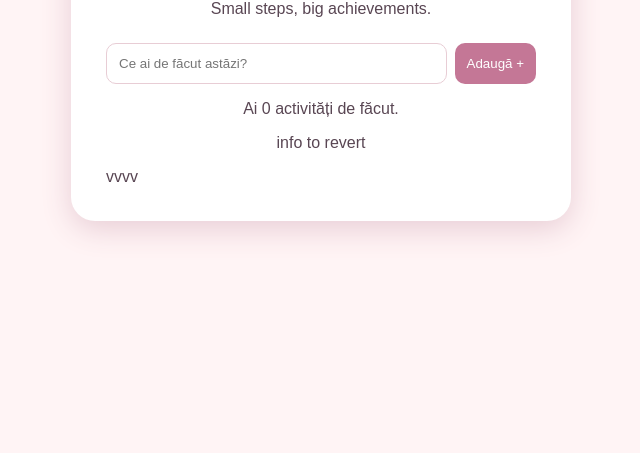
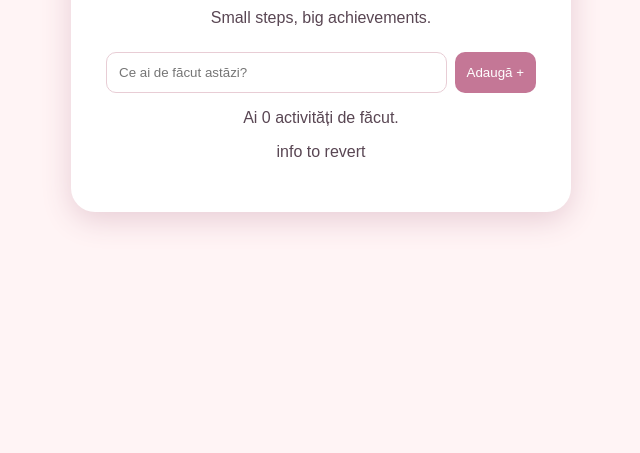
Before and after one commit to oanag03/little-steps, a plain HTML site: page index.html in a window 1280 px wide. Shown: the part 347-800 px from the top of the page, without its empty margins (319-959 px from the left). Drawn offline with Linux system fonts and the light colour scheme.

Commit message:
Revert "other revert test"
This reverts commit 401b3df4810c46d8bd3e1f2a3d35720c1a0206dd.

```diff
--- a/index.html
+++ b/index.html
@@ -21,7 +21,6 @@
 
     <p id="progress">Ai 0 activități de făcut.</p>
     <p class="footer">info to revert</p>
-    vvvv
   </main>
 
   <script src="script.js"></script>
```
